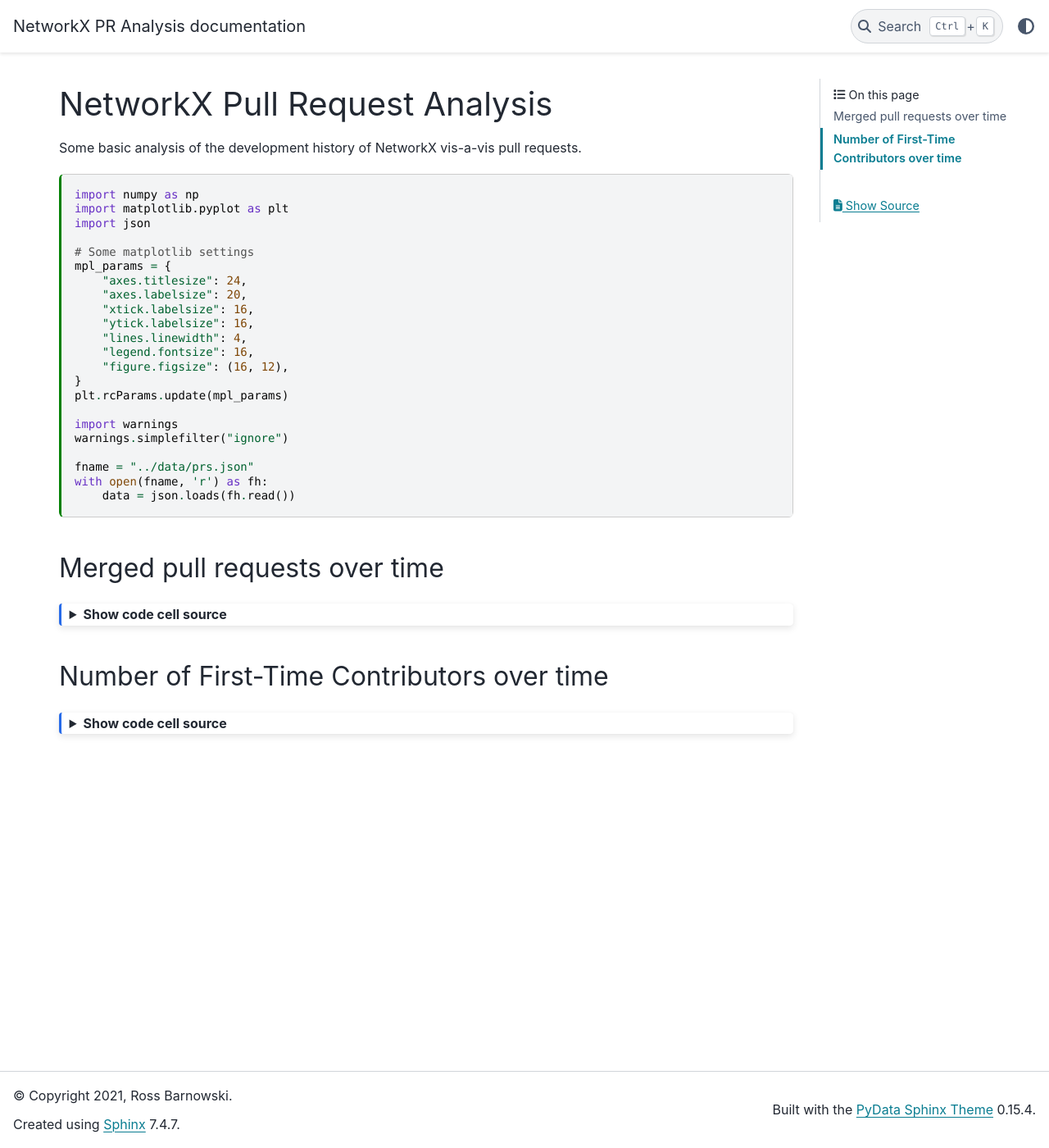
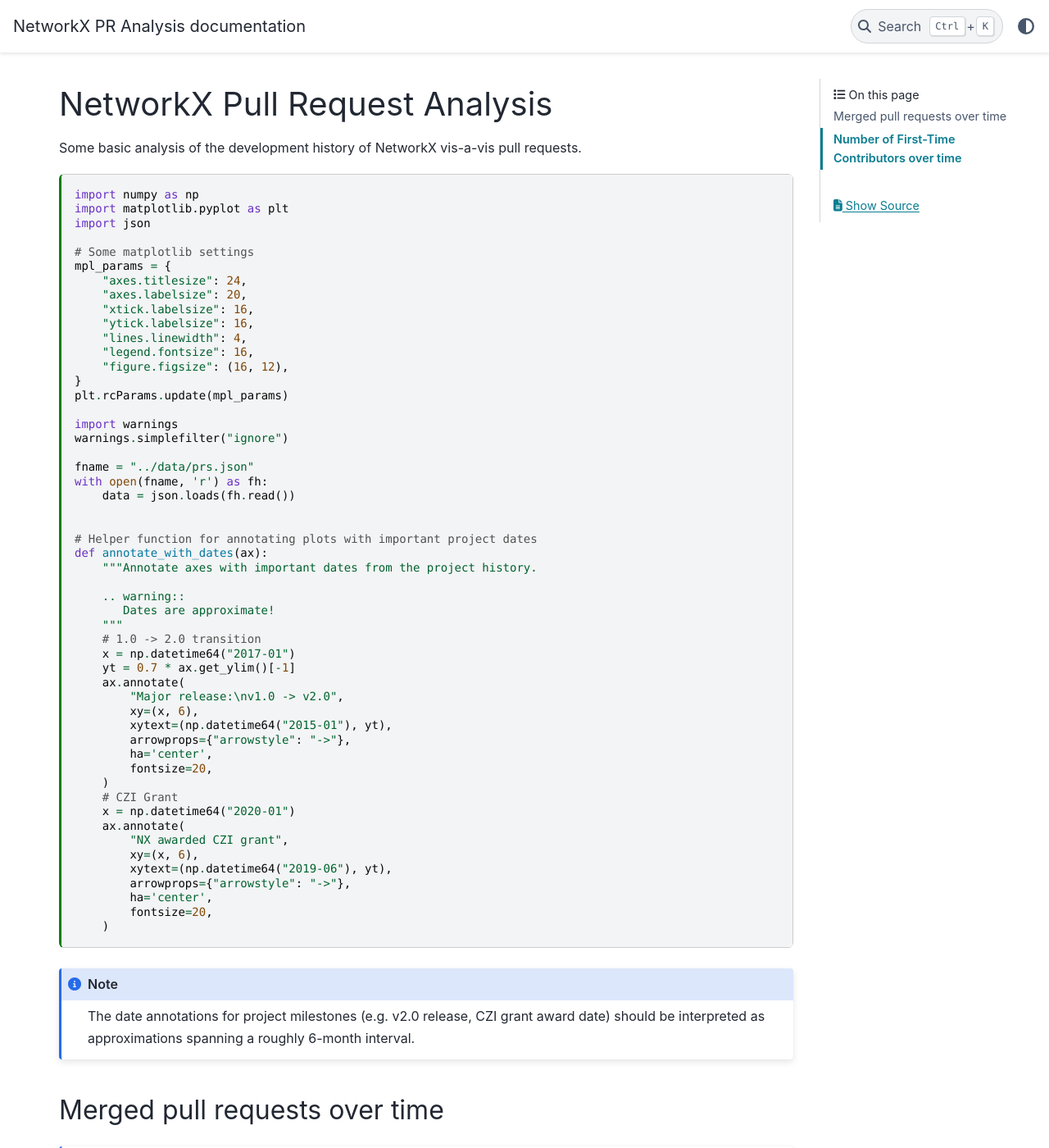
Before and after one commit to rossbar/nx-pr-analysis-scipy-2021, a Sphinx documentation site: the page built from doc/index.md, in a window 1280 px wide and 1400 px high. Shown: the whole window at 82% size. Built offline with Sphinx 7.4.7 and the PyData theme 0.15.4, drawn with Linux system fonts in a browser that asks for light colours.

Commit message:
Add date annotations to web figs.
Also add warnings about imprecision of date anchors.

````diff
--- a/doc/index.md
+++ b/doc/index.md
@@ -27,6 +27,7 @@
 Some basic analysis of the development history of NetworkX vis-a-vis pull
 requests.
 
+
 ```{code-cell}
 import numpy as np
 import matplotlib.pyplot as plt
@@ -50,6 +51,42 @@
 fname = "../data/prs.json"
 with open(fname, 'r') as fh:
     data = json.loads(fh.read())
+
+
+# Helper function for annotating plots with important project dates
+def annotate_with_dates(ax):
+    """Annotate axes with important dates from the project history.
+
+    .. warning::
+       Dates are approximate!
+    """
+    # 1.0 -> 2.0 transition
+    x = np.datetime64("2017-01")
+    yt = 0.7 * ax.get_ylim()[-1]
+    ax.annotate(
+        "Major release:\nv1.0 -> v2.0",
+        xy=(x, 6),
+        xytext=(np.datetime64("2015-01"), yt),
+        arrowprops={"arrowstyle": "->"},
+        ha='center',
+        fontsize=20,
+    )
+    # CZI Grant
+    x = np.datetime64("2020-01")
+    ax.annotate(
+        "NX awarded CZI grant",
+        xy=(x, 6),
+        xytext=(np.datetime64("2019-06"), yt),
+        arrowprops={"arrowstyle": "->"},
+        ha='center',
+        fontsize=20,
+    )
+```
+
+```{note}
+The date annotations for project milestones (e.g. v2.0 release,
+CZI grant award date) should be interpreted as approximations spanning a
+roughly 6-month interval.
 ```
 
 ## Merged pull requests over time
@@ -80,6 +117,7 @@
 ax.set_xlabel('Time')
 ax.set_ylabel(f'# Merged PRs / {binsize} interval')
 ax.legend();
+annotate_with_dates(ax)
 ```
 
 ## Number of First-Time Contributors over time
@@ -126,6 +164,5 @@
 ax.set_xlabel('Time')
 ax.set_ylabel('# Merged PRs from FTC / month')
 ax.legend()
-
-plt.show()
+annotate_with_dates(ax)
 ```
````
